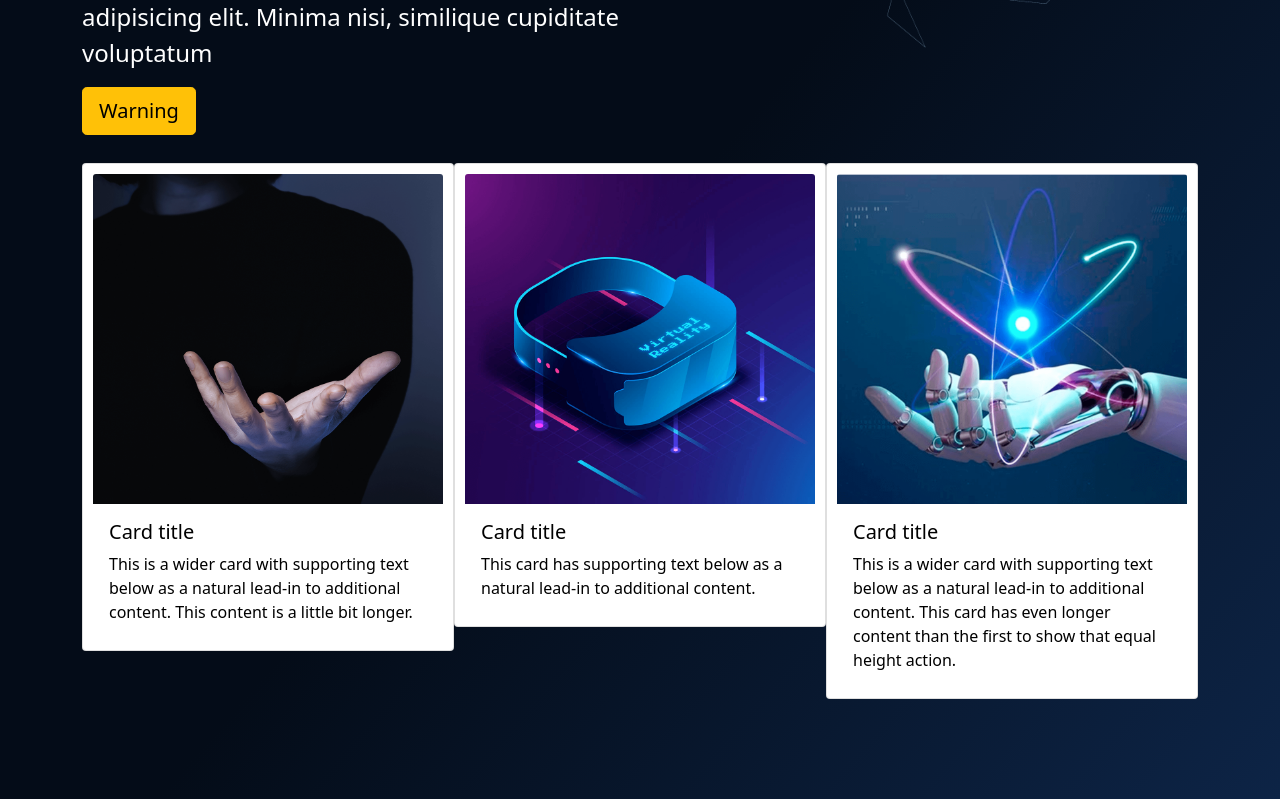
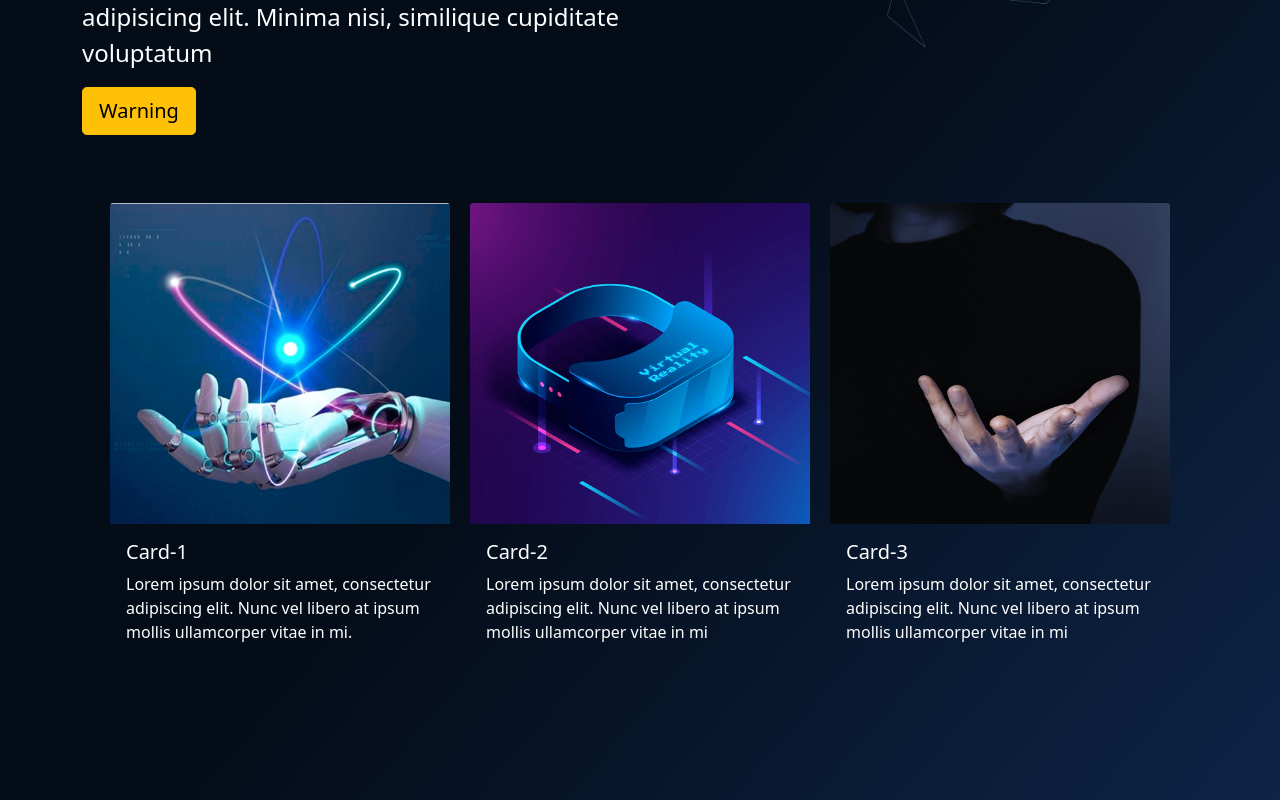
Before and after one commit to ChrisBridge/my-portfolio-react, a React (Create React App) app: page / in a window 1280 px wide. Shown: the part 733-1533 px from the top of the page. Built offline with nearby package versions, Linux system fonts and the light colour scheme.

Commit message:
maps cards
ciclato il componente card

```diff
--- a/src/App.js
+++ b/src/App.js
@@ -1,18 +1,38 @@
 import React, { Component } from 'react'
-import { Container,} from 'react-bootstrap'
+import { CardGroup, Col, Container,} from 'react-bootstrap'
 import Hero from './components/Hero'
 import Str from './components/str'
+import { Row } from 'react-bootstrap'
+
+import ImageOne from './img/box-1.png'
+import ImageTwo from './img/box-2.png'
+import ImageTree from './img/box-3.png'
+
 
 export default class App extends Component {
+  state ={
+    cards: [
+      {id: 0, nome: 'Card-1', immagine: ImageTree, testo: 'Lorem ipsum dolor sit amet, consectetur adipiscing elit. Nunc vel libero at ipsum mollis ullamcorper vitae in mi.'},
+      {id: 1, nome: 'Card-2', immagine: ImageTwo, testo: 'Lorem ipsum dolor sit amet, consectetur adipiscing elit. Nunc vel libero at ipsum mollis ullamcorper vitae in mi'},
+      {id: 2, nome: 'Card-3', immagine: ImageOne, testo: 'Lorem ipsum dolor sit amet, consectetur adipiscing elit. Nunc vel libero at ipsum mollis ullamcorper vitae in mi'}
+    ]
+  }
   render() {
     return (
       <Container>
-        <section>
           <Hero />
-        </section>
-        <section>
-          <Str />
-        </section>
+        <Row>
+          <CardGroup>
+            {this.state.cards.map(card => (
+              <Str
+              key={card.id}
+              nome={card.nome}
+              testo={card.testo}
+              immagine={card.immagine}
+              />
+            ))}
+          </CardGroup>
+        </Row>
 
       </Container>
     )
--- a/src/components/card.scss
+++ b/src/components/card.scss
@@ -2,10 +2,21 @@
 .card-group{
     margin-bottom: 100px;
     background: transparent;
+    border-radius: 16px;
+    padding: 30px;
 }
+
+@media (max-width: 768px) {
+  .card-group{
+      margin-top: 150px;
+  }
+}
+
 .card{
     padding: 10px;
+    background: transparent;
+    border: none;
     .card-body{
-        color:#000;
+        color:#fff;
     }
 }
--- a/src/components/str.jsx
+++ b/src/components/str.jsx
@@ -1,61 +1,21 @@
 import React, { Component } from 'react'
 import './card.scss'
-
-import { Card } from 'react-bootstrap'
-import { Col } from 'react-bootstrap'
-import { CardGroup } from 'react-bootstrap'
-
-import ImageOne from '../img/box-1.png'
-import ImageTwo from '../img/box-2.png'
-import ImageTree from '../img/box-3.png'
+import { Card, Col } from 'react-bootstrap'
 
 export default class str extends Component {
     render() {
         return (
-            <div>
-<CardGroup>
-
+          <>
           <Col>
             <Card>
-    <Card.Img variant="top" src={ImageOne} />
+              <Card.Img variant="top" src={this.props.immagine} />
               <Card.Body>
-      <Card.Title>Card title</Card.Title>
-      <Card.Text>
-        This is a wider card with supporting text below as a natural lead-in to
-        additional content. This content is a little bit longer.
-      </Card.Text>
+                <Card.Title>{this.props.nome}</Card.Title>
+                <Card.Text>{this.props.testo}</Card.Text>
               </Card.Body>
             </Card>
           </Col>
-
-<Col>
-   <Card>
-    <Card.Img variant="top" src={ImageTwo} />
-    <Card.Body>
-      <Card.Title>Card title</Card.Title>
-      <Card.Text>
-        This card has supporting text below as a natural lead-in to additional
-        content.{' '}
-      </Card.Text>
-    </Card.Body>
-  </Card>
-</Col>
-
-<Col>
-  <Card>
-    <Card.Img variant="top" src={ImageTree} />
-    <Card.Body>
-      <Card.Title>Card title</Card.Title>
-      <Card.Text>
-        This is a wider card with supporting text below as a natural lead-in to
-        additional content. This card has even longer content than the first to
-        show that equal height action.
-      </Card.Text>
-    </Card.Body>
-  </Card>
-</Col>
-</CardGroup>
-            </div>
+          </>
         )
     }
 }
```
Lines whose indentation alone changed are shown as unchanged.
